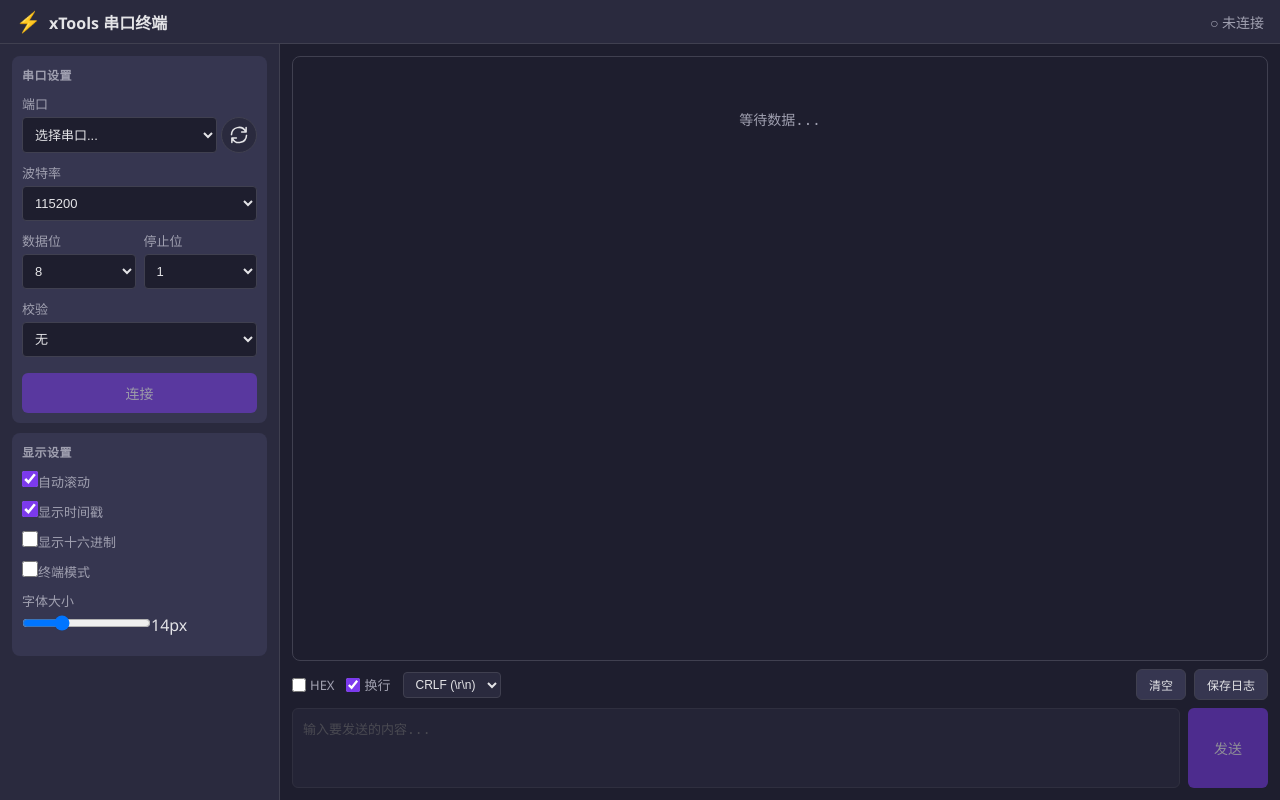
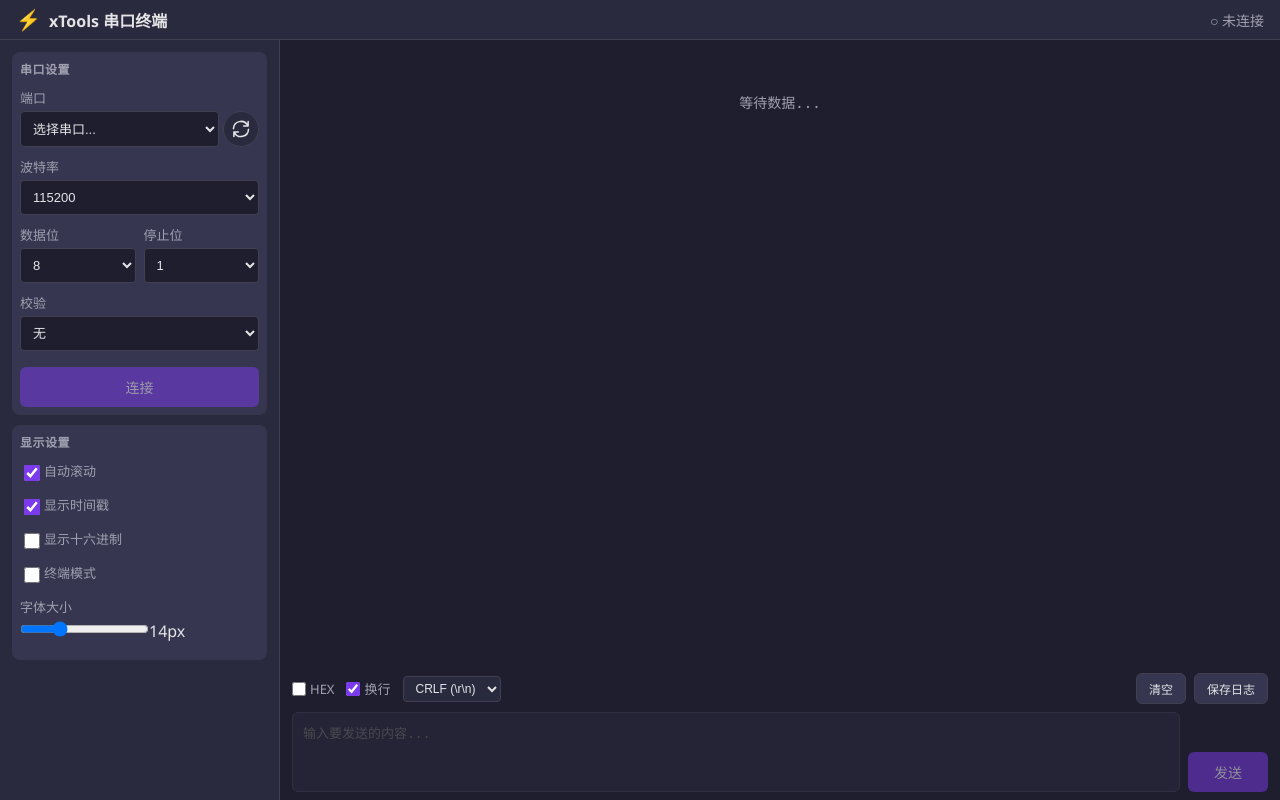
Before and after one commit to hellototoro/xTools, a Vue app: page / in a window 1280 px wide. Built offline with nearby package versions, Linux system fonts and the light colour scheme.

Commit message:
fix: 优化显示界面

```diff
--- a/src/App.vue
+++ b/src/App.vue
@@ -251,10 +251,10 @@ function initXterm() {
     fontSize: config.value.display.font_size,
     fontFamily: '"Cascadia Code", "Fira Code", Consolas, monospace',
     theme: {
-      background: '#1a1a2e',
+      background: '#1e1e2e',
       foreground: '#e4e4e7',
       cursor: '#a78bfa',
-      cursorAccent: '#1a1a2e',
+      cursorAccent: '#1e1e2e',
       selectionBackground: 'rgba(167, 139, 250, 0.3)',
     },
     cursorBlink: true,
@@ -463,7 +463,7 @@ watch(() => config.value.display.font_size, (newVal) => {
 <template>
   <div class="app">
     <!-- 顶部工具栏 -->
-    <header class="toolbar">
+    <header class="statusbar">
       <div class="logo">
         <span class="icon">⚡</span>
         <span>xTools 串口终端</span>
@@ -611,7 +611,7 @@ watch(() => config.value.display.font_size, (newVal) => {
       </aside>
 
       <!-- 主区域 -->
-      <main class="content">
+      <main class="content" :class="{ 'content-terminal': config.display.terminal_mode }">
         <!-- 搜索栏 -->
         <div v-if="showSearch" class="search-bar">
           <input
@@ -728,6 +728,8 @@ body {
   background: var(--bg-primary);
   color: var(--text-primary);
   overflow: hidden;
+  -webkit-user-select: none;
+  user-select: none;
 }
 
 .app {
@@ -737,11 +739,11 @@ body {
 }
 
 /* Toolbar */
-.toolbar {
+.statusbar {
   display: flex;
   justify-content: space-between;
   align-items: center;
-  padding: 8px 16px;
+  padding: 6px 16px;
   background: var(--bg-secondary);
   border-bottom: 1px solid var(--border);
 }
@@ -786,7 +788,7 @@ body {
 .panel {
   background: var(--bg-tertiary);
   border-radius: 8px;
-  padding: 10px;
+  padding: 8px;
   margin-bottom: 10px;
 }
 
@@ -937,6 +939,8 @@ body {
   width: 16px;
   height: 16px;
   accent-color: var(--accent);
+  margin: 4px;
+  vertical-align: middle;
 }
 
 .connect-btns {
@@ -996,8 +1000,17 @@ body {
   flex: 1;
   display: flex;
   flex-direction: column;
-  padding: 12px;
+  padding: 0;
   overflow: hidden;
+}
+
+.content-terminal {
+  padding: 0;
+  background: var(--bg-primary);
+}
+
+.content-terminal .bottom-toolbar {
+  padding: 6px 12px;
 }
 
 /* Search Bar */
@@ -1005,10 +1018,10 @@ body {
   display: flex;
   align-items: center;
   gap: 8px;
-  padding: 8px;
+  padding: 8px 12px;
   background: var(--bg-secondary);
-  border-radius: 6px;
-  margin-bottom: 8px;
+  border-radius: 0;
+  margin-bottom: 0;
 }
 
 .search-bar input {
@@ -1019,6 +1032,8 @@ body {
   border-radius: 4px;
   color: var(--text-primary);
   font-size: 13px;
+  -webkit-user-select: text;
+  user-select: text;
 }
 
 .search-bar button {
@@ -1039,12 +1054,14 @@ body {
   flex: 1;
   position: relative;
   background: var(--bg-primary);
-  border: 1px solid var(--border);
-  border-radius: 8px;
+  border: none;
+  border-radius: 0;
   padding: 12px;
   overflow-y: auto;
   font-family: "Cascadia Code", "Fira Code", Consolas, monospace;
   line-height: 1.6;
+  -webkit-user-select: text;
+  user-select: text;
 }
 
 .log-entry {
@@ -1092,7 +1109,7 @@ body {
   display: flex;
   flex-direction: column;
   gap: 8px;
-  padding-top: 8px;
+  padding: 8px 12px;
 }
 
 .toolbar-row {
@@ -1147,6 +1164,7 @@ body {
 .send-area {
   display: flex;
   gap: 8px;
+  align-items: flex-end;
 }
 
 .send-area textarea {
@@ -1160,6 +1178,8 @@ body {
   font-family: "Cascadia Code", "Fira Code", Consolas, monospace;
   font-size: 13px;
   resize: none;
+  -webkit-user-select: text;
+  user-select: text;
 }
 
 .send-area textarea:disabled {
@@ -1168,17 +1188,35 @@ body {
 
 .btn-send {
   width: 80px;
-  height: 80px;
+  height: 40px;
 }
 
 /* Interactive Terminal Mode */
 .terminal-interactive {
   padding: 0 !important;
+  border: none !important;
+  border-radius: 0 !important;
+  background: transparent !important;
+  overflow: hidden !important;
 }
 
 .xterm-container {
   width: 100%;
   height: 100%;
+}
+
+/* 覆盖 xterm 内部样式，消除多余边框 */
+.terminal-interactive .xterm {
+  padding: 4px 8px;
+}
+
+.terminal-interactive .xterm-viewport {
+  border-radius: 0 !important;
+  background-color: transparent !important;
+}
+
+.terminal-interactive .xterm-screen {
+  background: transparent;
 }
 
 .xterm-hint {
@@ -1187,6 +1225,9 @@ body {
   left: 50%;
   transform: translate(-50%, -50%);
   z-index: 10;
+  font-size: 14px;
+  color: var(--text-secondary);
+  letter-spacing: 1px;
 }
 
 /* Scrollbar */
```
